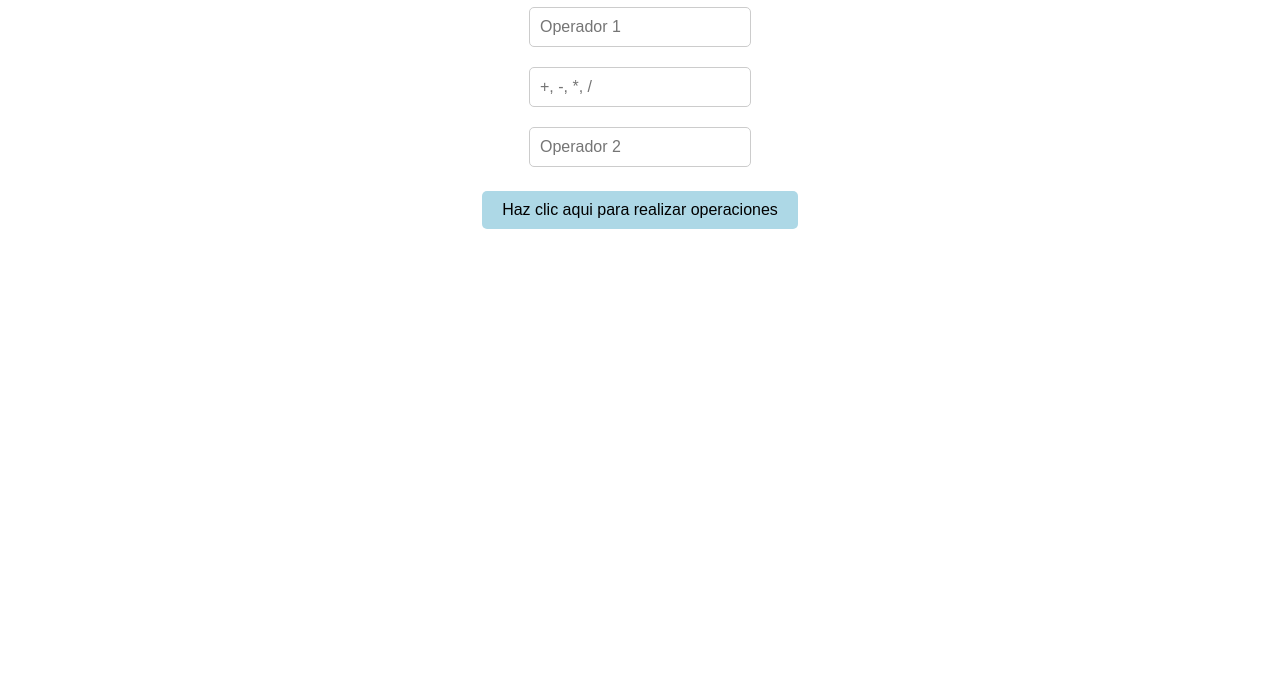
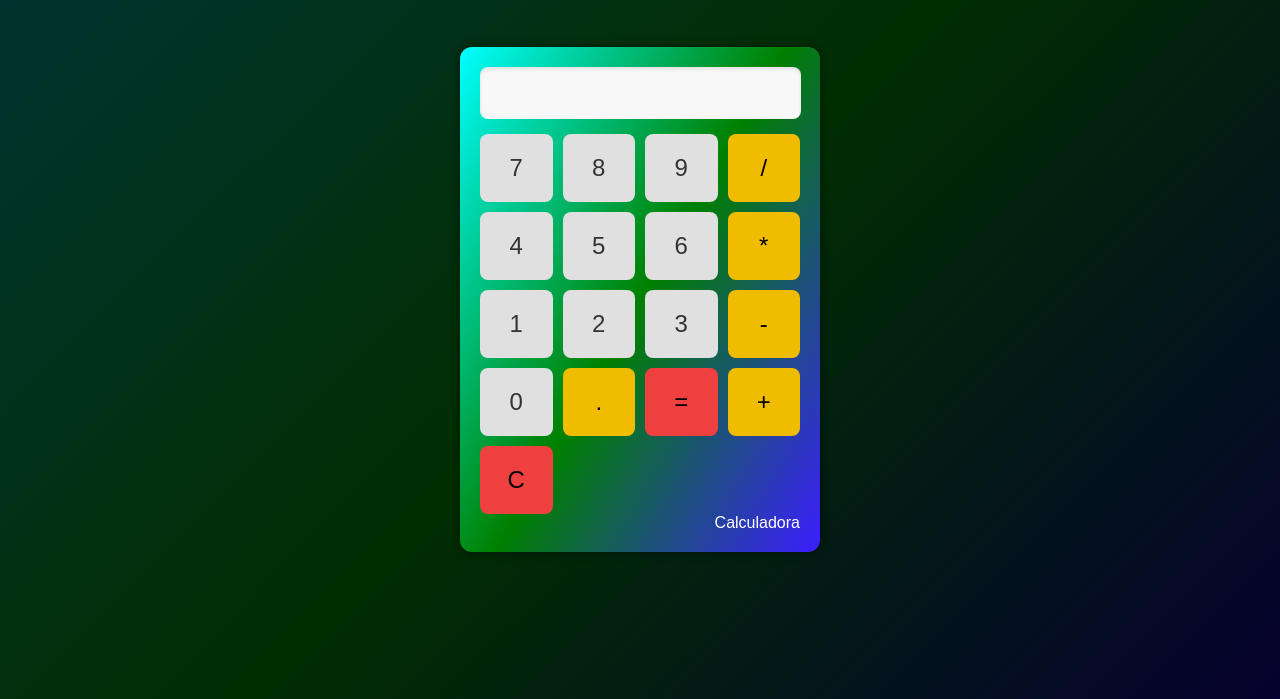
Before and after one commit to RicardoEPaez/JAVASCRIPT, a plain HTML site: page index.html in a window 1280 px wide. Shown: the part 101-800 px from the top of the page. Drawn offline with Linux system fonts and the light colour scheme.

Commit message:
actualizada

```diff
--- a/index.html
+++ b/index.html
@@ -1,23 +1,40 @@
+<!DOCTYPE html>
+<html lang="es">
 
-<!DOCTYPE html>
-<html lang="en">
 <head>
-    <meta charset="UTF-8">
-    <meta name="viewport" content="width=device-width, initial-scale=1.0">
-    <title>Mi primera pagina web</title>
-    <link rel="stylesheet" href="style.css">
+  <meta charset="UTF-8">
+  <meta name="viewport" content="width=device-width, initial-scale=1.0">
+  <title>Calculadora</title>
+  <link rel="stylesheet" href="style.css">
 </head>
+
 <body>
-    <h1>Calculadora HTML</h1>
-    <form id="calculadora">
-        <input type="text" id="op1" placeholder="Operador 1">
-        <input type="text" id="operacion" placeholder="+, -, *, /">
-        <input type="text" id="op2" placeholder="Operador 2">
-        <button type="button" id="calcular">Haz clic aqui para realizar operaciones </button>
+  <div class="calculator">
+    <input type="text" id="display" readonly>
+    <div class="buttons">
+      <button class="number">7</button>
+      <button class="number">8</button>
+      <button class="number">9</button>
+      <button class="operator">/</button>
+      <button class="number">4</button>
+      <button class="number">5</button>
+      <button class="number">6</button>
+      <button class="operator">*</button>
+      <button class="number">1</button>
+      <button class="number">2</button>
+      <button class="number">3</button>
+      <button class="operator">-</button>
+      <button class="number">0</button>
+      <button class="operator">.</button>
+      <button class="equal">=</button>
+      <button class="operator">+</button>
+      <button class="clear">C</button>
+    </div>
+    <div class="attribution">
+      Calculadora
+    </div>
+  </div>
+  <script src="index.js"></script>
+</body>
 
-    </form>
-    <p id="resultado"></p>
-
-    <script src="index.js"></script>
-</body>
 </html>
--- a/index.js
+++ b/index.js
@@ -1,36 +1,22 @@
-const txtOp1 = document.getElementById("op1"); //  Recupera el primer elemento de entrada de operando por su identificador "op1".
-const txtOperacion = document.getElementById("operacion"); //Recupera el elemento de entrada de operación por su identificador "operacion".
-const txtOp2 = document.getElementById("op2"); //Recupera el segundo elemento de entrada de operando por su identificador "op2".
-const btnCalcular = document.getElementById("calcular"); //Recupera el elemento de botón "calcular" por su identificador.
-const pResultado = document.getElementById("resultado"); //Recupera el elemento de párrafo "resultado" por su identificador.
+document.addEventListener("DOMContentLoaded", function () {
+    const display = document.getElementById("display");
+    const buttons = document.querySelectorAll(
+      ".number, .operator, .clear, .equal"
+    );
 
-btnCalcular.addEventListener('click', calcular); //Asigna un controlador de eventos de clic al botón "calcular", lo que desencadena la función calcular al hacer clic.
-
-function calcular() { //Define la funcion calcular que realiza calculo segun la operacion deseada
-    const operacion = txtOperacion.value;
-    const op1 = parseFloat(txtOp1.value);
-    const op2 = parseFloat(txtOp2.value);
-
-    if ((operacion == "+" || operacion == "-" || operacion == "*" || operacion == "/") && !isNaN(op1) && !isNaN(op2)) {
-        let resultado;
-        switch (operacion) {
-            case "+":
-                resultado = op1 + op2;
-                break;
-            case "-":
-                resultado = op1 - op2;
-                break;
-            case "*":
-                resultado = op1 * op2;
-                break;
-            case "/":
-                resultado = op1 / op2;
-                break;
+    buttons.forEach((button) => {
+      button.addEventListener("click", function () {
+        if (this.classList.contains("clear")) {
+          display.value = "";
+        } else if (this.classList.contains("equal")) {
+          try {
+            display.value = eval(display.value);
+          } catch (error) {
+            display.value = "Error";
+          }
+        } else {
+          display.value += this.textContent;
         }
-        pResultado.style.color = "black";
-        pResultado.innerText = "= " + resultado;
-    } else {
-        pResultado.style.color = "red";
-        pResultado.innerText = "Cálculo imposible";
-    }
-}
+      });
+    });
+  });
--- a/style.css
+++ b/style.css
@@ -1,30 +1,83 @@
-body{
-    font-family: sans-serif;
+body {
+    display: flex;
+    justify-content: center;
+    align-items: center;
+    height: 100vh;
+    margin: 0;
+    background: linear-gradient(135deg, #013535, #012e01, #06012f);
+    font-family: Arial, sans-serif;
+    animation: backgroundAnimation 10s linear infinite alternate;
+  }
+
+  @keyframes backgroundAnimation {
+    0% {
+      background-position: 0% 0%;
+    }
+    100% {
+      background-position: 100% 100%;
+    }
+  }
+  .calculator {
+    background: linear-gradient(120deg, #00ffff, #008000, #3c1eff);
+    border-radius: 12px;
+    box-shadow: 0 0 10px rgba(0, 0, 0, 0.5);
+    padding: 20px;
+    width: 320px;
+  }
+
+  #display {
+    width: 94%;
+    padding: 10px;
+    font-size: 28px;
+    margin: 0;
+    margin-bottom: 15px;
+    border: none;
+    border-radius: 8px;
+    background-color: #f8f8f8;
+    text-align: right;
+    box-shadow: inset 0 2px 4px rgba(0, 0, 0, 0.1);
+  }
+
+  .buttons {
+    display: grid;
+    grid-template-columns: repeat(4, 1fr);
+    grid-gap: 10px;
+  }
+
+  button {
+    padding: 20px;
+    font-size: 24px;
     text-align: center;
-    padding: 20px;
-    }
-    input{
-        display:block;
-        margin: auto;
-        margin-bottom: 20px;
-        padding: 10px; /* Espaciado interno */
-        width: 200px; /* Ancho del cuadro de texto */
-        border: 1px solid #ccc; /* Borde gris claro */
-        border-radius: 5px; /* Bordes redondeados */
-        font-size: 16px; /* Tamaño de fuente */
-        transition: border-color 0.3s; /* Transición suave para el borde */
-    }
+    border: none;
+    border-radius: 8px;
+    background-color: #e0e0e0;
+    color: #333;
+    cursor: pointer;
+    transition: background-color 0.3s ease;
+  }
 
-    button {
-        background-color: lightblue; /* Color azul claro */
-        border: none; /* Sin borde */
-        color: black; /* Color del texto */
-        padding: 10px 20px; /* Espaciado interno */
-        text-align: center; /* Centrado del texto */
-        text-decoration: none; /* Sin subrayado */
-        display: inline-block; /* Para que se comporte como un bloque */
-        font-size: 16px; /* Tamaño de fuente */
-        margin: 4px 2px; /* Margen */
-        cursor: pointer; /* Cambia el cursor al pasar por encima */
-        border-radius: 5px; /* Bordes redondeados */
-    }
+  button.operator {
+    background-color: #f0bc00;
+    color: black;
+  }
+
+  button.clear {
+    background-color: #ef4040;
+    color: #000000;
+  }
+
+  button.equal {
+    background-color: #ef4040;
+    color: black;
+  }
+
+  button:hover {
+    background-color: #bbb9b9;
+  }
+
+  .attribution {
+    text-align: right;
+    font-size: 16px;
+    color: #fff;
+    margin-top: 0;
+  }
```
